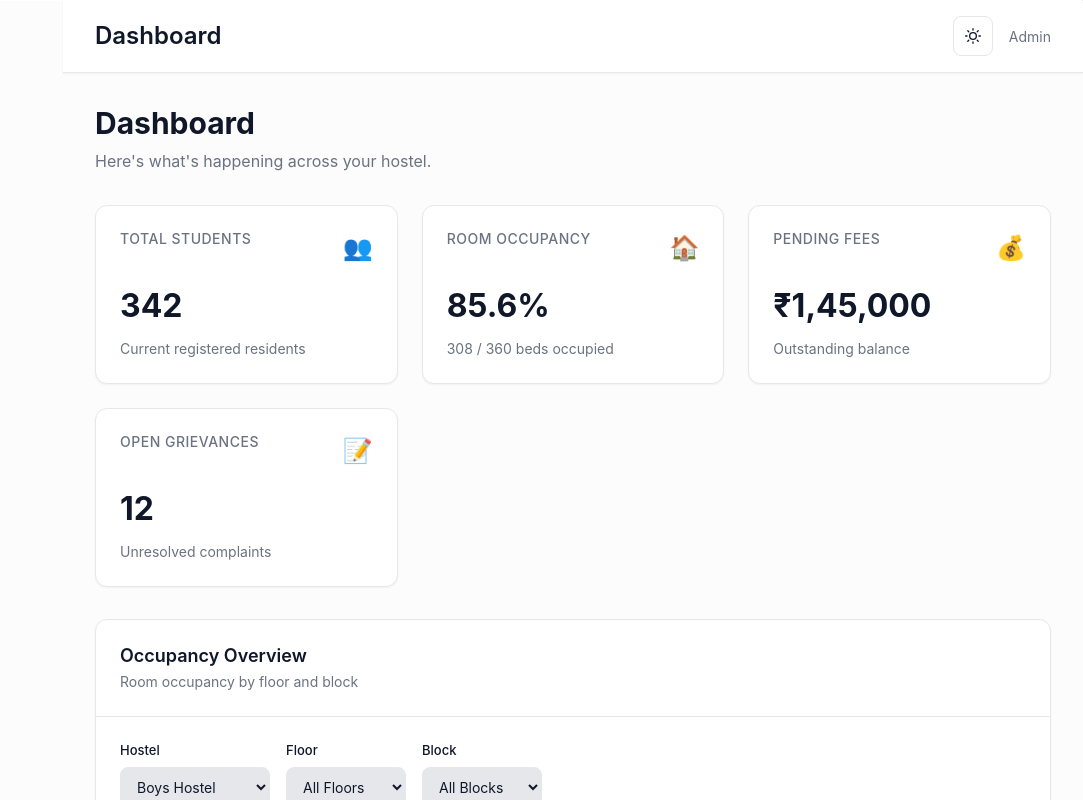
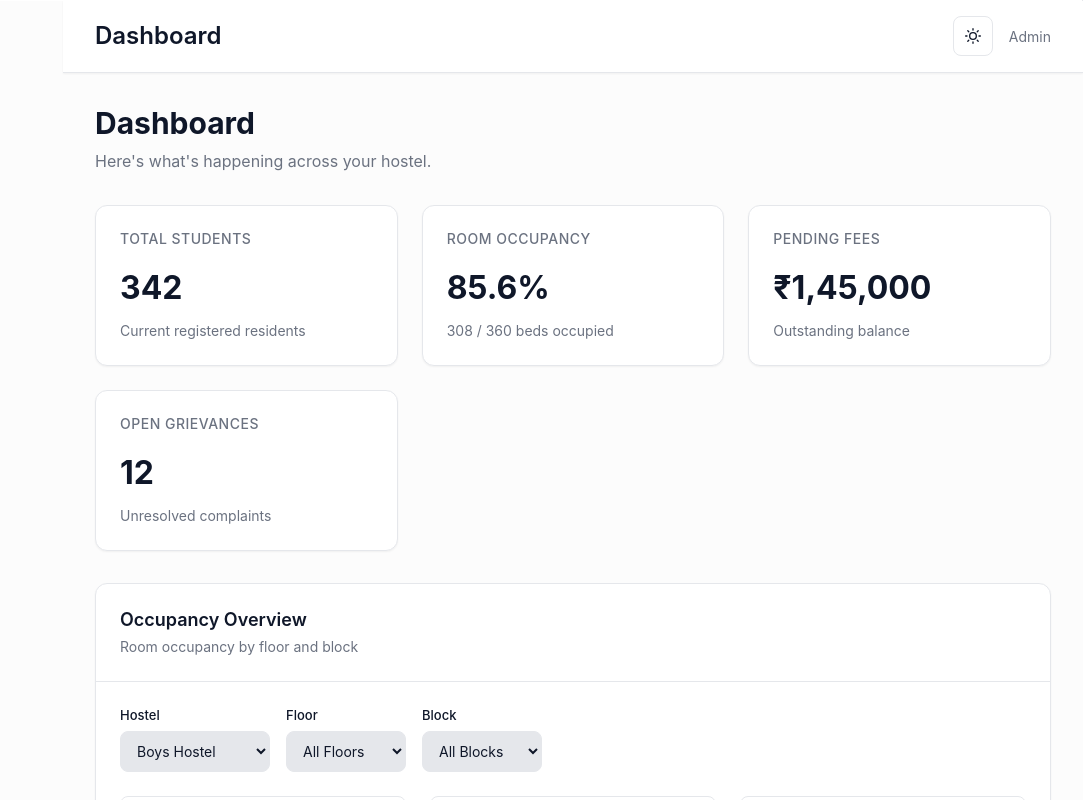
Before and after one commit to Shrey0507/NIVASA, a React app in the folder frontend/: page /admin in a window 1280 px wide. Shown: the top 800 px of the page, without its empty margins (197-1280 px from the left). Built offline with nearby package versions, Linux system fonts and the light colour scheme; the HTML template or start-up script is replaced by a standard one.

Commit message:
refactor(admin): update DashboardPage layout and imports

```diff
--- a/frontend/src/pages/admin/DashboardPage.jsx
+++ b/frontend/src/pages/admin/DashboardPage.jsx
@@ -102,25 +102,21 @@ const DashboardPage = () => {
             title="Total Students"
             value={stats?.totalStudents || 0}
             description="Current registered residents"
-            icon="👥"
           />
           <StatCard
             title="Room Occupancy"
             value={`${stats?.roomOccupancy?.percentage?.toFixed(1) || 0}%`}
             description={`${stats?.roomOccupancy?.occupied || 0} / ${stats?.roomOccupancy?.total || 0} beds occupied`}
-            icon="🏠"
           />
           <StatCard
             title="Pending Fees"
             value={`₹${(stats?.pendingFees || 0).toLocaleString('en-IN')}`}
             description="Outstanding balance"
-            icon="💰"
           />
           <StatCard
             title="Open Grievances"
             value={stats?.openGrievances || 0}
             description="Unresolved complaints"
-            icon="📝"
           />
         </div>
 
```
